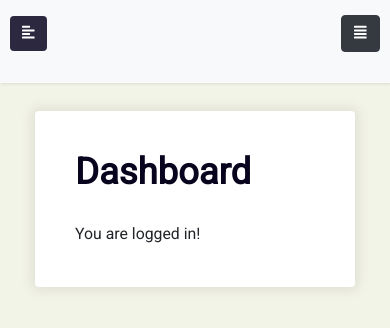
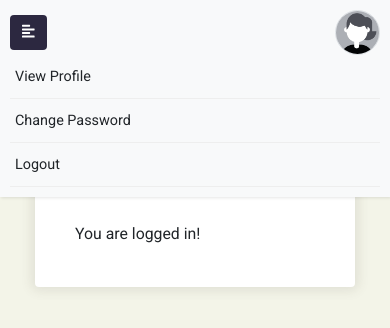
Before and after one commit to pixelmai/fis, a Laravel app: page / in a window 390 px wide, after a click that opens the changed part. Shown: the top 328 px of the page. Run offline with Laravel 8, Linux system fonts and the light colour scheme; the visitor is signed in with stand-in values (Sample User, id 1); style sheets or scripts are compiled from the project's sources; some libraries are stand-ins or nearby versions.

Commit message:
Fixed Nav Bar Menus
Needs better implementation of mobile links

```diff
--- a/app/Http/Controllers/HomeController.php
+++ b/app/Http/Controllers/HomeController.php
@@ -1,6 +1,7 @@
 <?php
 
 namespace App\Http\Controllers;
+Use App\User;
 
 use Illuminate\Http\Request;
 
@@ -23,6 +24,7 @@ class HomeController extends Controller
      */
     public function index()
     {
-        return view('home');
+        $user = auth()->user();
+        return view('home', compact('user'));
     }
 }
--- a/resources/sass/app.scss
+++ b/resources/sass/app.scss
@@ -18,12 +18,32 @@
   }
 
   .navbar {
-    padding: 15px 10px;
+    padding: 10px;
     background: #fff;
     border: none;
     border-radius: 0;
     box-shadow: 1px 1px 3px rgba(0, 0, 0, 0.1);
     z-index: 998;
+
+
+    .user-image{
+      padding: 0;
+      line-height: 1em;
+      border-left: 1px solid #ddd;
+    }
+
+    .superadmin-icon{
+      font-size: 2.2em;
+      padding: 0;
+      line-height: 1em;
+      padding-top: 7px;
+    }
+
+    .mobile-link{
+      display: block;
+      padding: 10px 5px;
+      border-bottom: 1px solid #eee;
+    }
   }
 
   .navbar-btn {
@@ -233,11 +253,13 @@
 
   @media (max-width: 768px) {
 
+
     .fixed-position{
       position: fixed;
-      margin-top: 67px;
+      margin-top: 64px;
       left: 0;
     }
+
     #sidebar {
       margin-left: -250px;
     }
--- a/resources/views/home.blade.php
+++ b/resources/views/home.blade.php
@@ -17,6 +17,8 @@
                     @endif
 
                     You are logged in!
+
+
                 </div>
             </div>
         </div>
--- a/resources/views/layouts/app.blade.php
+++ b/resources/views/layouts/app.blade.php
@@ -31,11 +31,12 @@
     <nav id="sidebar">
         <div class="sidebar-header">
           <a class="navbar-brand d-flex justify-content-center" href="{{ url('/') }}">
-            <div><img src="/svg/dino.svg" alt="" style="height: 30px;" class="pr-1" /></div><div class="pl-2 pt-1">FABLAB WIS</div>
+            <div class="pr-1" style="height: 30px;">
+              <img src="/svg/dino.svg" alt="" style="height: 30px;" class="pr-1" />
+            </div>
+            <div class="pl-2 pt-1">FABLAB WIS</div>
           </a>
         </div>
-
-        @if (Auth::user())
         <ul class="list-unstyled components">
             <li class="active">
                 <a href="#">Dashboard</a>
@@ -85,9 +86,7 @@
             <li>
                 <a href="#">Reports</a>
             </li>
-
         </ul>
-        @endif
       </nav>
     </div>
 
@@ -105,18 +104,26 @@
                     <!-- span>Toggle Sidebar</span -->
                 </button>
 
-                <button class="btn btn-dark d-inline-block d-lg-none ml-auto" type="button" data-toggle="collapse" data-target="#navbarSupportedContent" aria-controls="navbarSupportedContent" aria-expanded="false" aria-label="Toggle navigation">
-                    <i class="fas fa-align-justify"></i>
-                </button>
+                <a href="#" class="d-inline-block d-lg-none ml-auto" data-toggle="collapse" data-target="#navbarSupportedContent" aria-controls="navbarSupportedContent" aria-expanded="false" aria-label="Toggle navigation">
+                    <img src="{{ $user->profileImage() }}" class="rounded-circle border" style="width: 45px; height: 45px;" alt="" />
+                </a>
 
 
                 <div class="collapse navbar-collapse" id="navbarSupportedContent">
                     <ul class="nav navbar-nav ml-auto">
                       @if (Auth::user()->superadmin)
-                        <li class="nav-item dropdown">
-                          <a id="navBarDropdownAdmin" class="nav-link" href="#" role="button" data-toggle="dropdown" aria-haspopup="true" aria-expanded="false" v-pre>Superadmin</a>
+                        <li class="nav-item dropdown d-none d-lg-block d-xl-block">
+                          <a id="navBarDropdownAdmin" class="nav-link superadmin-icon" href="#" role="button" data-toggle="dropdown" aria-haspopup="true" aria-expanded="false" v-pre>
+                            <div class="pr-3">
+                              <i class="fas fa-users-cog"></i>
+                            </div>
+                          </a>
 
                           <div class="dropdown-menu dropdown-menu-right" aria-labelledby="navBarDropdownAdmin">
+                            <h6 class="dropdown-header">Super Admin</h6>
+
+                            <div class="dropdown-divider"></div>
+
                             <a class="dropdown-item" href="/account">
                               Manage Users
                             </a>
@@ -128,23 +135,27 @@
                         </li>
                       @endif
 
-
-
-
-                      <li class="nav-item dropdown">
-                        <a id="navbarDropdown" class="nav-link" href="#" role="button" data-toggle="dropdown" aria-haspopup="true" aria-expanded="false" v-pre>
-                          {{ Auth::user()->fname }} <span class="caret"></span>
+                      <li class="nav-item dropdown d-none d-lg-block d-xl-block">
+                        <a id="navbarDropdown" class="nav-link user-image" href="#" role="button" data-toggle="dropdown" aria-haspopup="true" aria-expanded="false" v-pre>
+                          <div class="pl-3">
+                            <img src="{{ $user->profileImage() }}" class="rounded-circle border" style="width: 45px; height: 45px;" alt="" />
+                            <span class="caret"></span>
+                          </div>
                         </a>
 
+                        <div class="dropdown-menu dropdown-menu-right" aria-labelledby="navbarDropdown">
+                          <h6 class="dropdown-header">
+                            {{ $user->fname }}
+                          </h6>
 
-
-                        <div class="dropdown-menu dropdown-menu-right" aria-labelledby="navbarDropdown">
+                          <div class="dropdown-divider"></div>
                           <a class="dropdown-item" href="/account">
                             View Profile
                           </a>
                           <a class="dropdown-item" href="/account">
                             Change Password
                           </a>
+
 
 
                           <a class="dropdown-item" href="{{ route('logout') }}"
@@ -158,6 +169,48 @@
                           </form>
                         </div>
                       </li>
+
+
+                      <li class="nav-item d-md-block d-lg-none">
+                        <a class="mobile-link" href="/account">
+                          View Profile
+                        </a>
+                      </li>
+
+                      <li class="nav-item d-md-block d-lg-none">
+                        <a class="mobile-link" href="/account">
+                          Change Password
+                        </a>
+                      </li>
+
+
+                      @if (Auth::user()->superadmin)
+                        <li class="nav-item d-md-block d-lg-none">
+                          <a class="mobile-link" href="/account">
+                            Manage Users
+                          </a>
+                        </li>
+                        <li class="nav-item d-md-block d-lg-none">
+                          <a class="mobile-link" href="/account">
+                            App Settings
+                          </a>
+                        </li>
+
+                      @endif
+
+
+                      <li class="nav-item  d-md-block d-lg-none">
+                          <a class="mobile-link" href="{{ route('logout') }}"
+                            onclick="event.preventDefault();
+                                   document.getElementById('logout-form').submit();">
+                            {{ __('Logout') }}
+                          </a>
+
+                          <form id="logout-form" action="{{ route('logout') }}" method="POST" style="display: none;">
+                            @csrf
+                          </form>
+                      </li>
+
                     </ul>
                 </div>
             </div>
```
Also changed, not shown: public/css/app.css, public/mix-manifest.json, public/svg/dino_animated.svg (added). Lines whose indentation alone changed are shown as unchanged.
